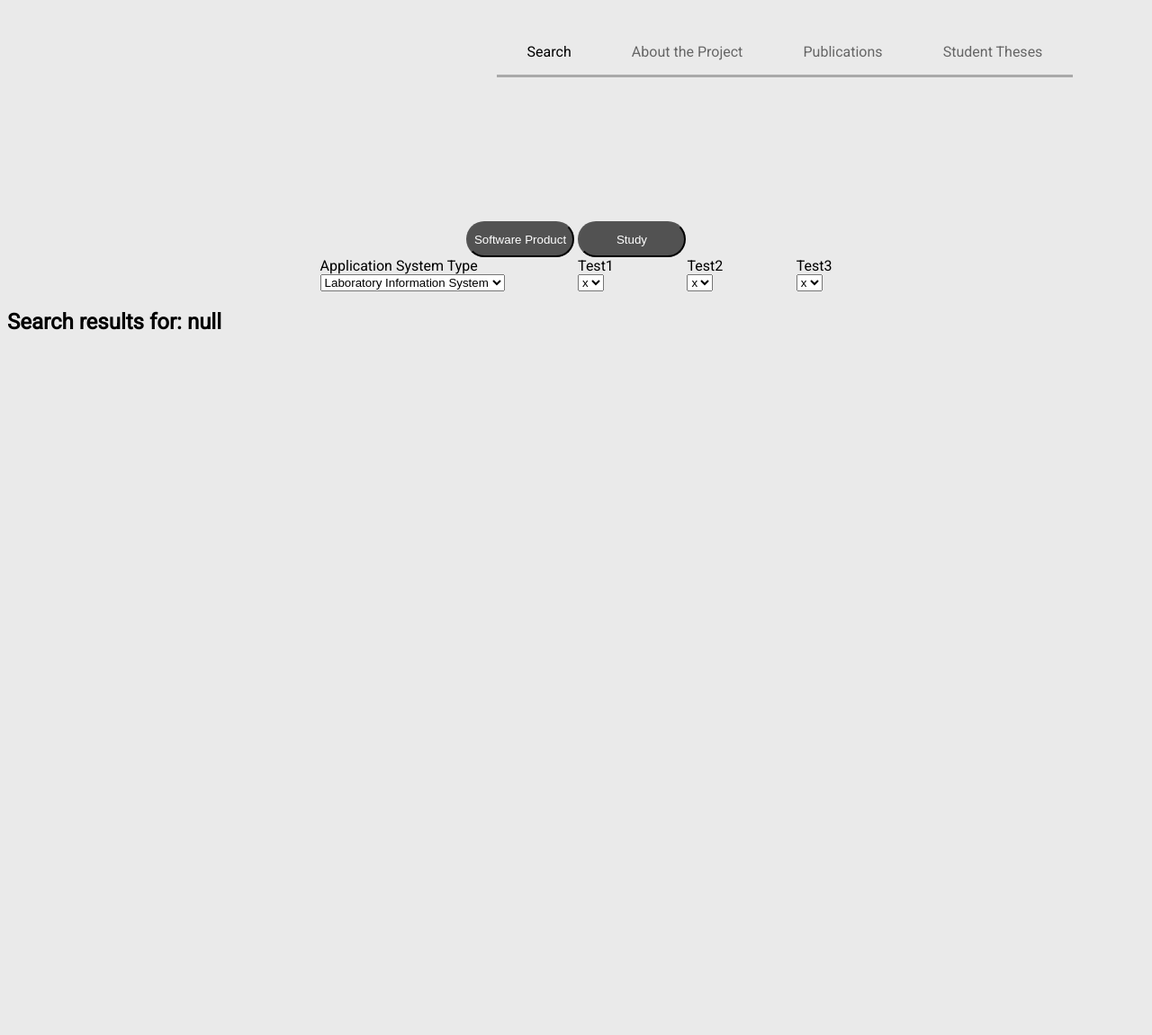
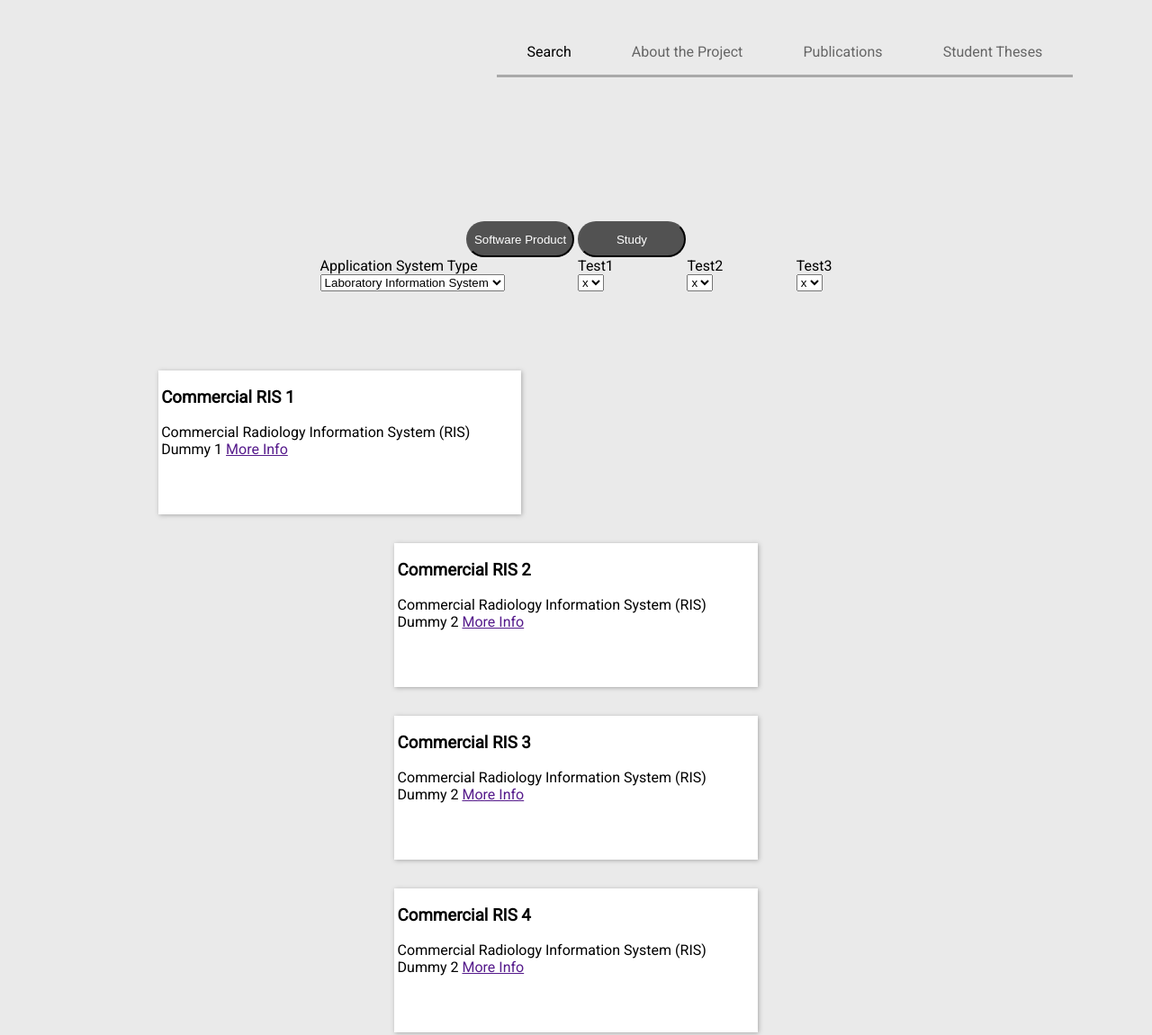
Before and after one commit to hitontology/gui, a plain HTML site: page result.html in a window 1280 px wide. Shown: the top 1151 px of the page at 90% size. Before the commit the page ends 800 px from the top, so only its background shows below. Drawn offline with Linux system fonts and the light colour scheme.

Commit message:
more results

```diff
--- a/css/gui.css
+++ b/css/gui.css
@@ -93,3 +93,22 @@ main {
   color: white;
   border-radius: 20px;
 }
+
+#results {
+  display: flex;
+  width: 90%;
+  max-width: 60rem;
+  justify-content: space-between;
+  align-items: center;
+  flex-shrink: 0;
+  margin-top: 4.5rem;
+}
+
+.result {
+  width: 25rem;
+  height: 10rem;
+  background-color: white;
+  margin: 1rem;
+  padding-left: 0.2rem;
+  box-shadow: 1px 1px 5px darkgray;
+}
--- a/js/index.js
+++ b/js/result.js
@@ -1,5 +1,14 @@
 function search(query) {
   document.body.innerHTML += `<h2>Search results for: ${query}</h2>`;
+}
+
+function result(title, text)
+{
+		return
+}
+
+function results()
+{
 }
 
 document.addEventListener(
--- a/result.html
+++ b/result.html
@@ -72,8 +72,42 @@
           </select>
         </div>
       </div>
+
+      <div id="results">
+        <div class="result">
+          <h3>Commercial RIS 1</h3>
+          Commercial Radiology Information System (RIS) Dummy 1
+          <a href="">More Info</a>
+        </div>
+      </div>
+        <div class="result">
+          <h3>Commercial RIS 2</h3>
+          Commercial Radiology Information System (RIS) Dummy 2
+          <a href="">More Info</a>
+        </div>
+      </div>
+        <div class="result">
+          <h3>Commercial RIS 3</h3>
+          Commercial Radiology Information System (RIS) Dummy 2
+          <a href="">More Info</a>
+        </div>
+      </div>
+        <div class="result">
+          <h3>Commercial RIS 4</h3>
+          Commercial Radiology Information System (RIS) Dummy 2
+          <a href="">More Info</a>
+        </div>
+      </div>
     </main>
 
-    <script src="js/index.js"></script>
+		<template id="result">
+        <div class="result">
+          <h3>Commercial RIS 4</h3>
+          Commercial Radiology Information System (RIS) Dummy 2
+          <a href="">More Info</a>
+        </div>
+		</template>
+
+    <script src="js/result.js"></script>
   </body>
 </html>
```
